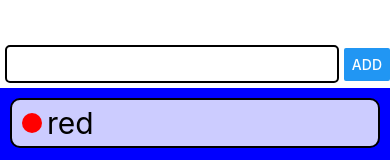
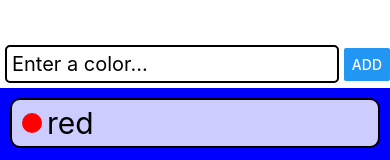
Before and after one commit to stockmeierb/ColorCatalog, a React Native app: screen / in a window 390 px wide. Shown: the top 160 px of the page. Built offline with nearby package versions, Linux system fonts and the light colour scheme.

Commit message:
add new form functionality

```diff
--- a/ColorForm.js
+++ b/ColorForm.js
@@ -1,11 +1,25 @@
-import React from "react";
+import React, {useState, useRef} from "react";
 import { StyleSheet, View, Text, TextInput, Button} from "react-native";
 
 export default function ColorForm() {
+    const [inputValue, setValue] = useState("");
+    const input = useRef();
+    // console.log(" -> ", inputValue);
     return (
         <View style={styles.container}>
-            <TextInput style={styles.txtInput} autoCapitalize="none"/>
-            <Button title="add" />
+            <TextInput
+            ref={input}
+            style={styles.txtInput}
+            value={inputValue}
+            onChangeText={setValue}
+            autoCapitalize="none"
+            placeholder="Enter a color..."/>
+            <Button title="add"
+            onPress={() =>  {
+                input.current.blur();
+                console.log(`add value ${inputValue}`);
+                setValue("");
+            }}/>
         </View>
     )
 }
```
